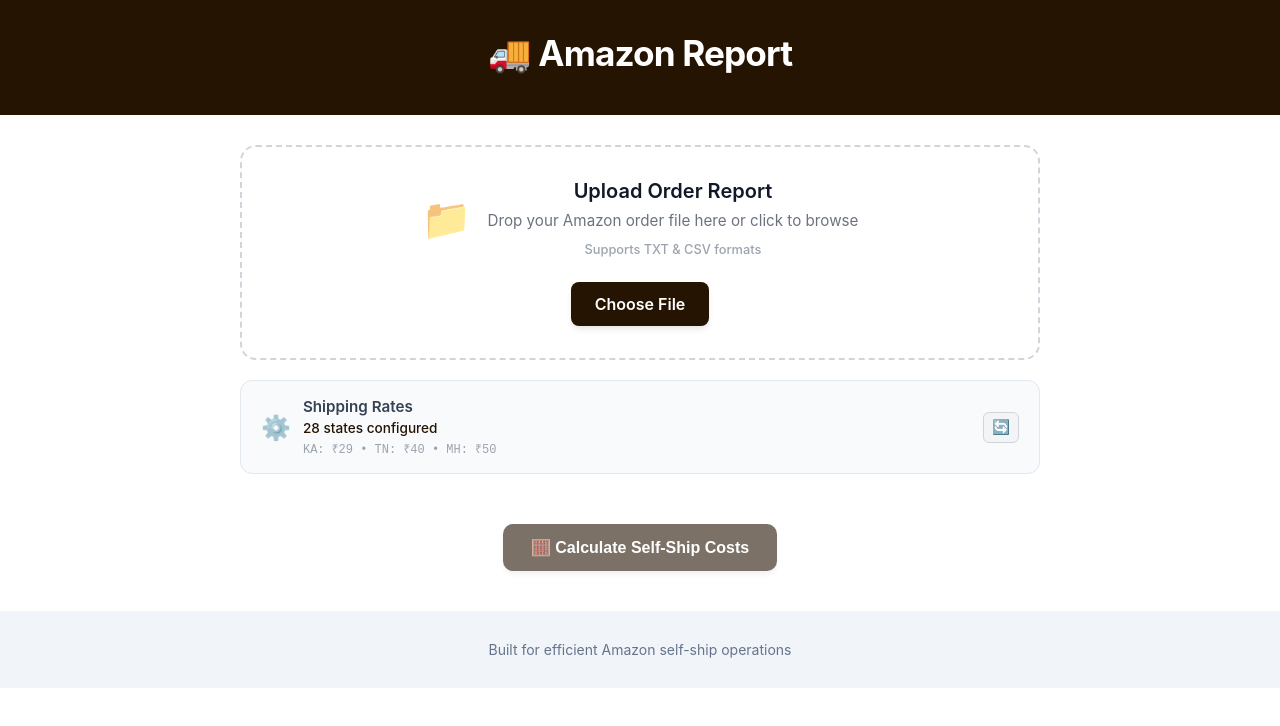
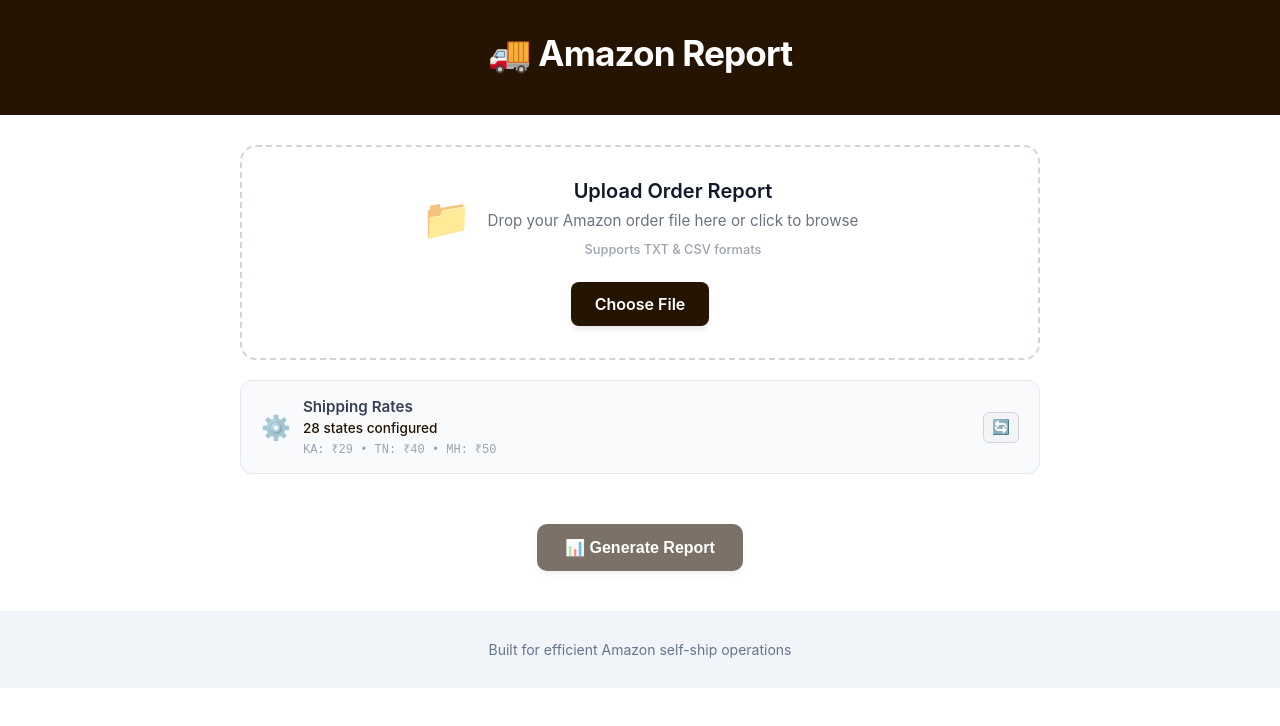
Before and after one commit to meetkarthiksv89/amazon-sales-ship-report, a React (Create React App) app: page / in a window 1280 px wide. Shown: the top 726 px of the page. Built offline with nearby package versions, Linux system fonts and the light colour scheme.

Commit message:
Change button text from 'Calculate Self-Ship Costs' to 'Generate Report'

```diff
--- a/src/App.js
+++ b/src/App.js
@@ -489,7 +489,7 @@
             >
               {loading ? '⏳ Processing...' :
                !ratesLoaded ? '⏳ Loading Rates...' :
-               '🧮 Calculate Self-Ship Costs'}
+               '📊 Generate Report'}
             </button>
           </div>
         )}
```
